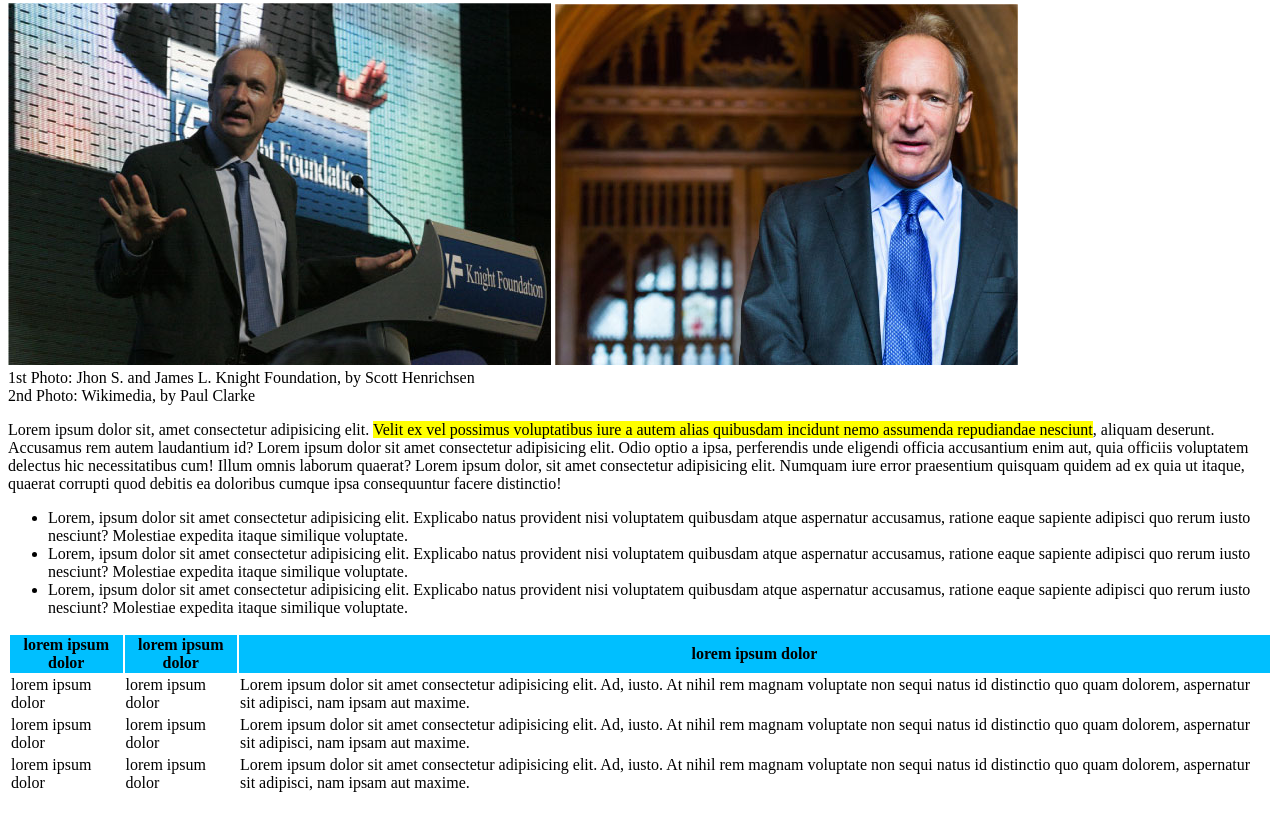
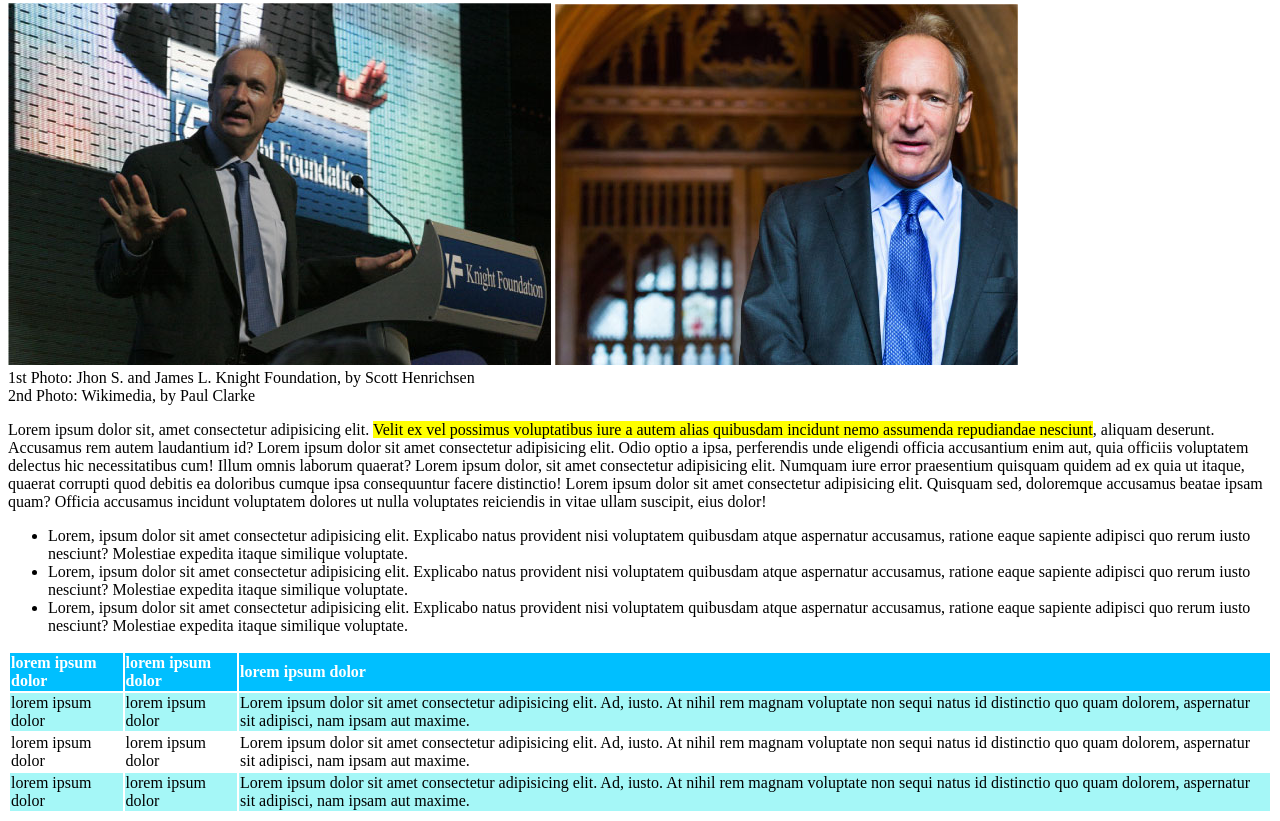
Before and after one commit to ManasseDettoMana/html-css-booleaner, a plain HTML site: page index.html in a window 1280 px wide. Shown: the part 387-1208 px from the top of the page. Drawn offline with Linux system fonts and the light colour scheme.

Commit message:
table provvisoria

```diff
--- a/css/style.css
+++ b/css/style.css
@@ -39,7 +39,20 @@ main h1{
 
     background-color: yellow;
 }
+table{
+    margin: 0;
+}
+th{
+    text-align: left;
+    color: white;
+    height: 10px;
+}
 
 thead{
     background-color: deepskyblue;
 }
+
+
+.colored-row{
+    background-color:rgba(76, 240, 240, 0.5);
+}
--- a/index.html
+++ b/index.html
@@ -40,7 +40,7 @@
 
         <!-- LISTA -->
         <section>
-            <p>Lorem ipsum dolor sit, amet consectetur adipisicing elit. <span class="evidenziato"> Velit ex vel possimus voluptatibus iure a autem alias quibusdam incidunt nemo assumenda repudiandae nesciunt</span>, aliquam deserunt. Accusamus rem autem laudantium id? Lorem ipsum dolor sit amet consectetur adipisicing elit. Odio optio a ipsa, perferendis unde eligendi officia accusantium enim aut, quia officiis voluptatem delectus hic necessitatibus cum! Illum omnis laborum quaerat? Lorem ipsum dolor, sit amet consectetur adipisicing elit. Numquam iure error praesentium quisquam quidem ad ex quia ut itaque, quaerat corrupti quod debitis ea doloribus cumque ipsa consequuntur facere distinctio!</p>
+            <p>Lorem ipsum dolor sit, amet consectetur adipisicing elit. <span class="evidenziato"> Velit ex vel possimus voluptatibus iure a autem alias quibusdam incidunt nemo assumenda repudiandae nesciunt</span>, aliquam deserunt. Accusamus rem autem laudantium id? Lorem ipsum dolor sit amet consectetur adipisicing elit. Odio optio a ipsa, perferendis unde eligendi officia accusantium enim aut, quia officiis voluptatem delectus hic necessitatibus cum! Illum omnis laborum quaerat? Lorem ipsum dolor, sit amet consectetur adipisicing elit. Numquam iure error praesentium quisquam quidem ad ex quia ut itaque, quaerat corrupti quod debitis ea doloribus cumque ipsa consequuntur facere distinctio! Lorem ipsum dolor sit amet consectetur adipisicing elit. Quisquam sed, doloremque accusamus beatae ipsam quam? Officia accusamus incidunt voluptatem dolores ut nulla voluptates reiciendis in vitae ullam suscipit, eius dolor!</p>
             <ul>
                 <li>Lorem, ipsum dolor sit amet consectetur adipisicing elit. Explicabo natus provident nisi voluptatem quibusdam atque aspernatur accusamus, ratione eaque sapiente adipisci quo rerum iusto nesciunt? Molestiae expedita itaque similique voluptate.</li>
                 <li>Lorem, ipsum dolor sit amet consectetur adipisicing elit. Explicabo natus provident nisi voluptatem quibusdam atque aspernatur accusamus, ratione eaque sapiente adipisci quo rerum iusto nesciunt? Molestiae expedita itaque similique voluptate.</li>
```
